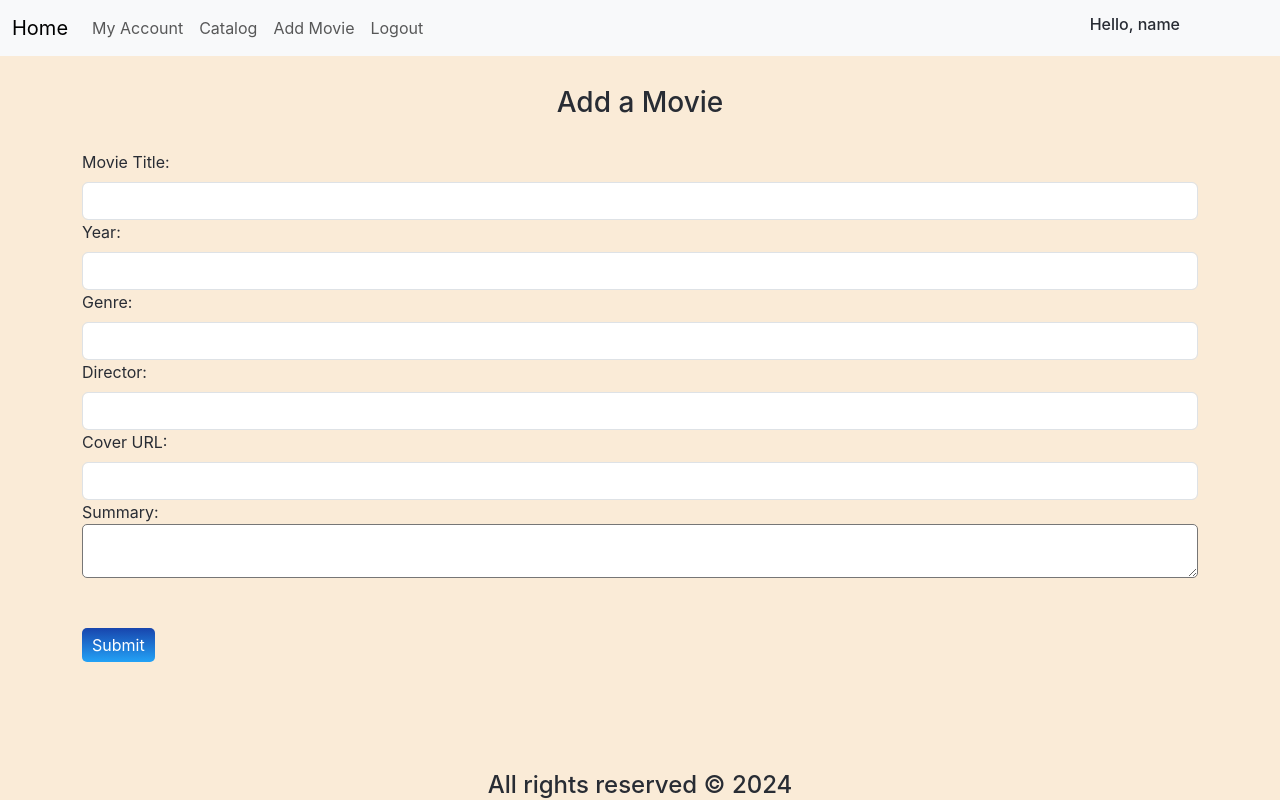
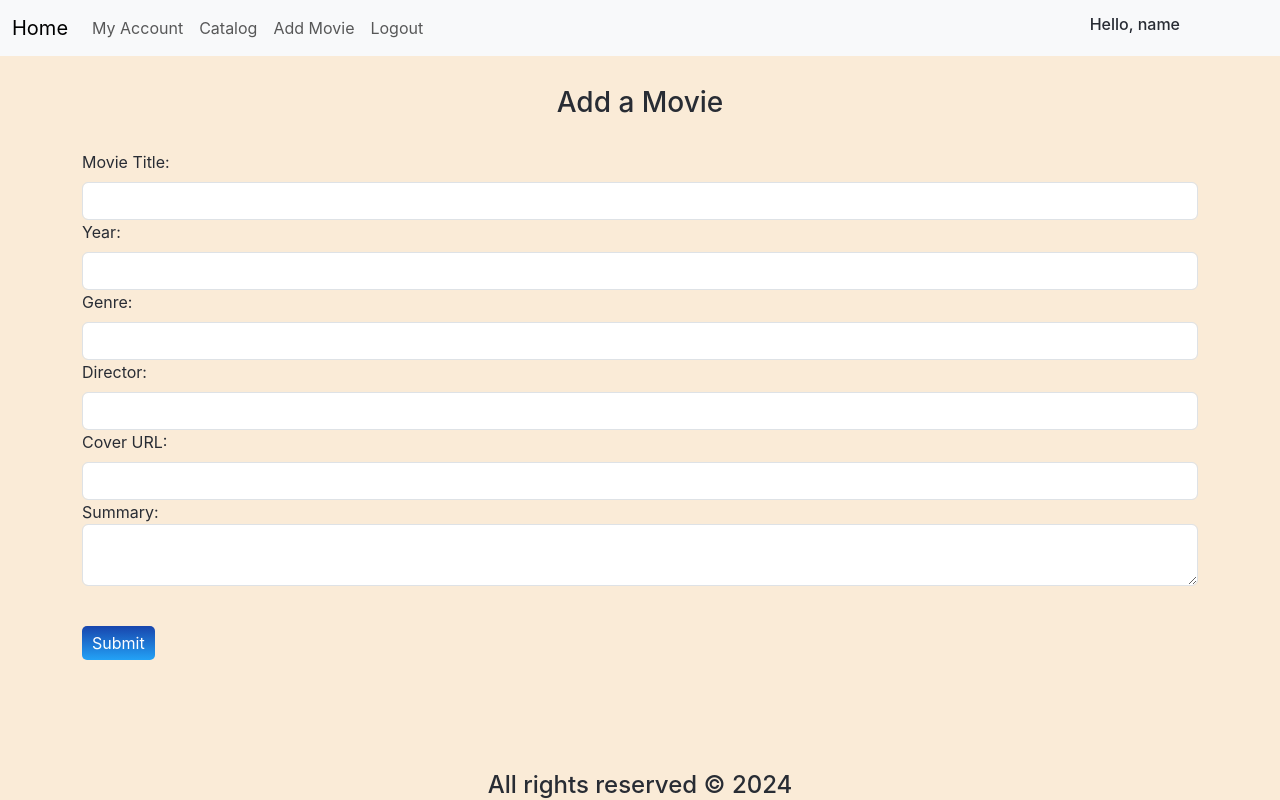
Before and after one commit to EmilPopovski24/react-course-project, a React (Create React App) app: page /addmovie in a window 1280 px wide. Built offline with nearby package versions, Linux system fonts and the light colour scheme; sample sign-in values are in the browser's storage.

Commit message:
Update AddMovie.js

```diff
--- a/src/components/AddMovie/AddMovie.js
+++ b/src/components/AddMovie/AddMovie.js
@@ -37,7 +37,7 @@ export const AddMovie = ({
                 <input value={values.coverUrl} onChange={changeHandler} type="coverUrl" name="coverUrl" className="form-control" id="coverUrl" aria-describedby="emailHelp" required/>
 
                 <label htmlFor="summary">Summary:</label>
-                <textarea value={values.summary} onChange={changeHandler} className="summary" name="summary" id="summary" required></textarea>
+                <textarea value={values.summary} onChange={changeHandler} className="form-control" name="summary" id="summary" required></textarea>
 
                 <button type="submit" className="btn-primary">Submit</button>
 
```
